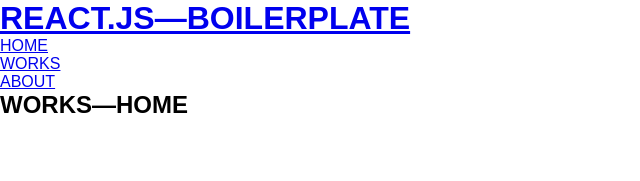
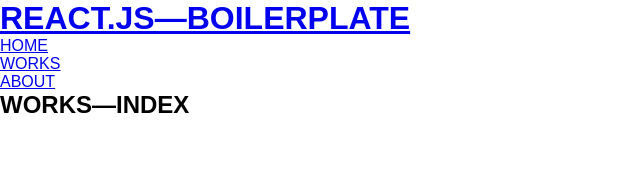
Before and after one commit to benitodotcool/react-artist-boilerplate, a React (Create React App) app: page /works in a window 1280 px wide. Shown: the top 181 px of the page, without its empty margins (0-640 px from the left). Built offline with nearby package versions, Linux system fonts and the light colour scheme.

Commit message:
update before starting fetch

```diff
--- a/src/Pages/Home/index.jsx
+++ b/src/Pages/Home/index.jsx
@@ -1,9 +1,6 @@
 import React from 'react';
-import { API_TEST, API_URL } from '../../config/config';
 
 const Home = () => {
-
-  console.log(API_URL, API_TEST)
 
   return (
     <h2>HOME—INDEX</h2>
--- a/src/Pages/Works/index.jsx
+++ b/src/Pages/Works/index.jsx
@@ -1,9 +1,12 @@
 import React from 'react';
+import { API_URL } from '../../config/config';
 
 const Index = () => {
 
+  console.log(API_URL)
+
   return (
-    <h2>WORKS—HOME</h2>
+    <h2>WORKS—INDEX</h2>
   );
 };
 
--- a/src/config/config.js
+++ b/src/config/config.js
@@ -1,5 +1,3 @@
 const API_URL = "http://localhost:3000/URL";
-const API_TEST = "http://localhost:3000/TEST";
 
-export { API_TEST };
 export { API_URL };
```
